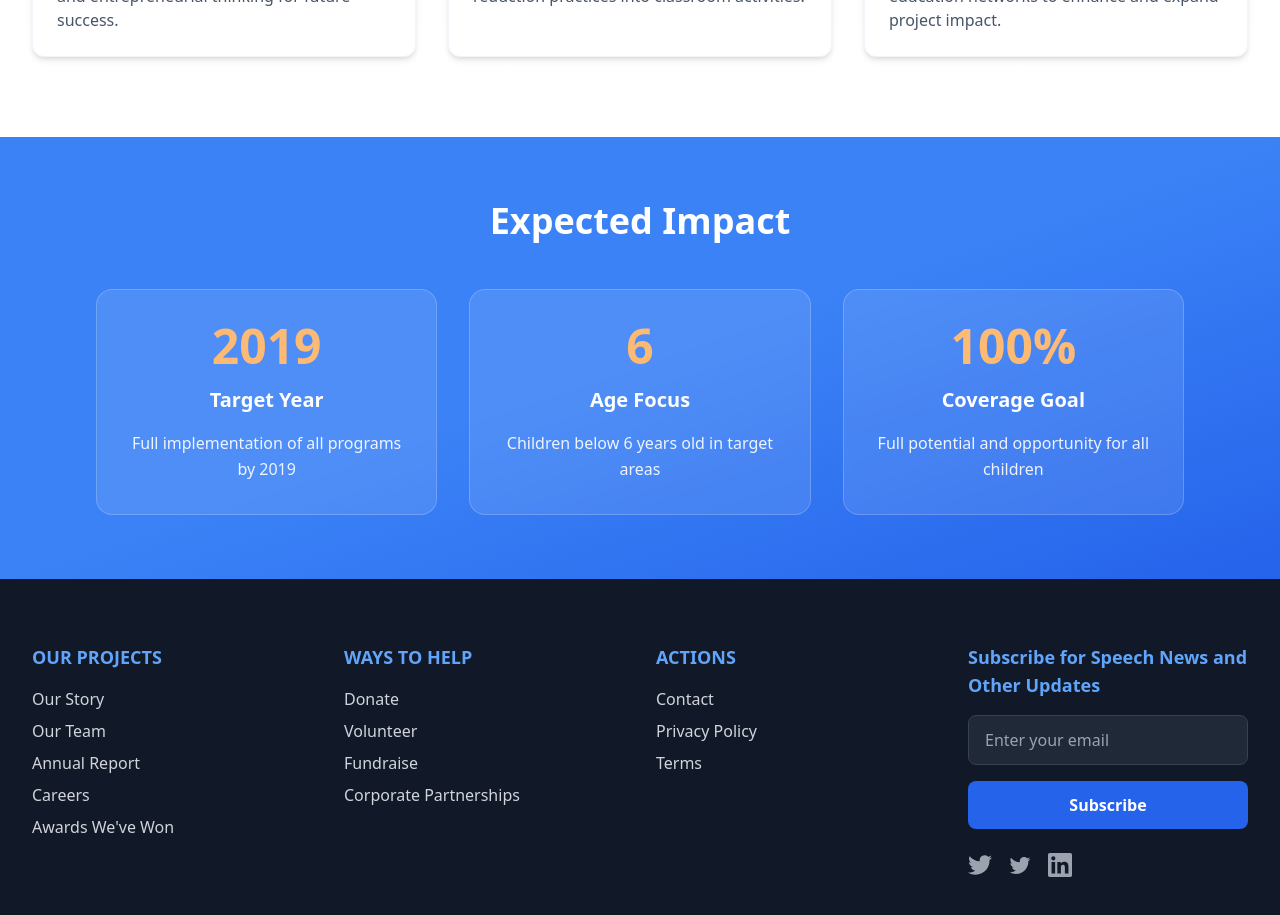
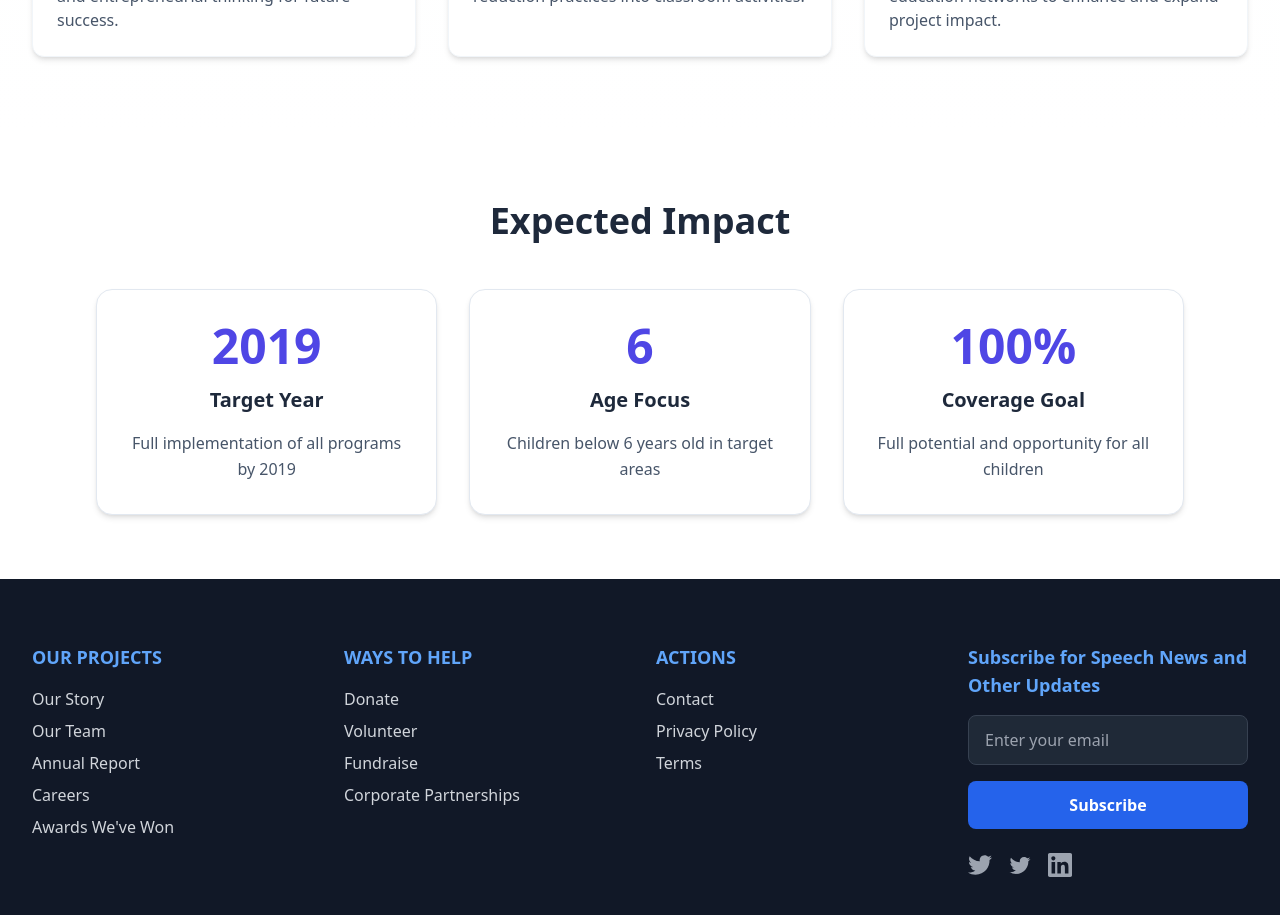
Before and after one commit to Mengseu-Sork/bondoskoma, a Vue app in the folder Front End/: page /our-program in a window 1280 px wide. Shown: the part 3820-4735 px from the top of the page. Built offline with nearby package versions, Linux system fonts and the light colour scheme.

Commit message:
update code

```diff
--- a/Front End/src/views/AboutView.vue
+++ b/Front End/src/views/AboutView.vue
@@ -1,7 +1,7 @@
 <template>
   <div class="min-h-screen bg-white">
     <!-- Vision & Mission Section -->
-    <section id="about" class="py-24 bg-white">
+    <section id="about" class="py-2 bg-white">
       <div class="container mx-auto px-4 max-w-6xl">
         <div class="text-center mb-20">
           <h2 class="text-5xl font-bold text-gray-900 mb-6">Our Purpose</h2>
@@ -30,15 +30,15 @@
           </div>
         </div>
         <!-- Strategic Goal -->
-        <div class="bg-gray-50 rounded-3xl p-12 lg:p-16">
-          <div class="grid lg:grid-cols-2 gap-12 items-center">
+        <div class="bg-gray-100 rounded-3xl p-12 lg:p-16">
+          <div class="grid lg:grid-cols-2 gap- items-center">
             <div>
               <h3 class="text-4xl font-bold text-gray-900 mb-8">Strategic Goal</h3>
               <blockquote class="text-2xl text-gray-700 leading-relaxed border-l-4 border-gray-300 pl-6">
                 "By 2019, children and youths enjoy full potential of their rights in living with dignity to become human capital for sustainable development of the society."
               </blockquote>
             </div>
-            <div class="flex justify-center">
+            <div class="w-full flex justify-center">
               <img src="https://encrypted-tbn0.gstatic.com/images?q=tbn:ANd9GcS73PV9jSPJNx-hfjw0lrEs44ZrGDoLoXhGbtY6zbP_oSCV7ddL2xM_7p6Fa9lDvTbH0f8&usqp=CAU" alt="Strategic Vision" class="w-full h-80 object-cover rounded-2xl shadow-xl">
             </div>
           </div>
@@ -46,7 +46,7 @@
       </div>
     </section>
     <!-- Core Values Section -->
-    <section id="values" class="py-24 bg-white">
+    <section id="values" class="py-8 bg-white">
       <div class="container mx-auto px-4 max-w-6xl">
         <div class="text-center mb-20">
           <h2 class="text-5xl font-bold text-gray-900 mb-6">Our Core Values</h2>
@@ -136,12 +136,6 @@
     <!-- Our Partners Section -->
     <section id="partners" class="py-24 bg-gray-50">
       <div>
-        <div class="text-center mb-20">
-          <h2 class="text-5xl font-bold text-gray-900 mb-6">Our Partners</h2>
-          <p class="text-xl text-gray-600 max-w-3xl mx-auto">
-            We are proud to collaborate with these organizations
-          </p>
-        </div>
 
           <PartnerView />
 
@@ -179,17 +173,7 @@ const scrollRight = () => {
 </script>
 
 <style scoped>
-.container {
-  @apply mx-auto px-4;
-}
 
-html {
-  scroll-behavior: smooth;
-}
-
-.scrollbar-hide::-webkit-scrollbar {
-  display: none;
-}
 
 
 </style>
--- a/Front End/src/views/ProgramView.vue
+++ b/Front End/src/views/ProgramView.vue
@@ -454,44 +454,42 @@
       </section>
 
       <!-- Impact Section -->
-      <section
-        class="py-16 bg-gradient-to-br from-blue-500 via-blue-500 to-blue-600 text-white"
-      >
+<section class="py-16 bg-white text-slate-800">
   <div class="max-w-6xl mx-auto px-8">
-          <h2 class="text-4xl font-bold text-center mb-12 text-white">
+    <h2 class="text-4xl font-bold text-center mb-12 text-slate-800">
       Expected Impact
     </h2>
     <div class="grid grid-cols-1 md:grid-cols-3 gap-8">
-            <div
-              class="bg-white/10 rounded-2xl p-8 text-center backdrop-blur-sm border border-white/20"
-            >
-              <div class="text-5xl font-bold mb-4 text-orange-300">2019</div>
+      <!-- Card 1 -->
+      <div class="bg-white rounded-2xl p-8 text-center shadow-md border border-slate-200">
+        <div class="text-5xl font-bold mb-4 text-indigo-600">2019</div>
         <h4 class="text-xl font-semibold mb-4">Target Year</h4>
-              <p class="leading-relaxed opacity-90">
+        <p class="leading-relaxed text-slate-600">
           Full implementation of all programs by 2019
         </p>
       </div>
-            <div
-              class="bg-white/10 rounded-2xl p-8 text-center backdrop-blur-sm border border-white/20"
-            >
-              <div class="text-5xl font-bold mb-4 text-orange-300">6</div>
+
+      <!-- Card 2 -->
+      <div class="bg-white rounded-2xl p-8 text-center shadow-md border border-slate-200">
+        <div class="text-5xl font-bold mb-4 text-indigo-600">6</div>
         <h4 class="text-xl font-semibold mb-4">Age Focus</h4>
-              <p class="leading-relaxed opacity-90">
+        <p class="leading-relaxed text-slate-600">
           Children below 6 years old in target areas
         </p>
       </div>
-            <div
-              class="bg-white/10 rounded-2xl p-8 text-center backdrop-blur-sm border border-white/20"
-            >
-              <div class="text-5xl font-bold mb-4 text-orange-300">100%</div>
+
+      <!-- Card 3 -->
+      <div class="bg-white rounded-2xl p-8 text-center shadow-md border border-slate-200">
+        <div class="text-5xl font-bold mb-4 text-indigo-600">100%</div>
         <h4 class="text-xl font-semibold mb-4">Coverage Goal</h4>
-              <p class="leading-relaxed opacity-90">
+        <p class="leading-relaxed text-slate-600">
           Full potential and opportunity for all children
         </p>
       </div>
     </div>
   </div>
 </section>
+
     </main>
 
     <!-- Program Details Modal -->
```
Lines whose indentation alone changed are shown as unchanged.
